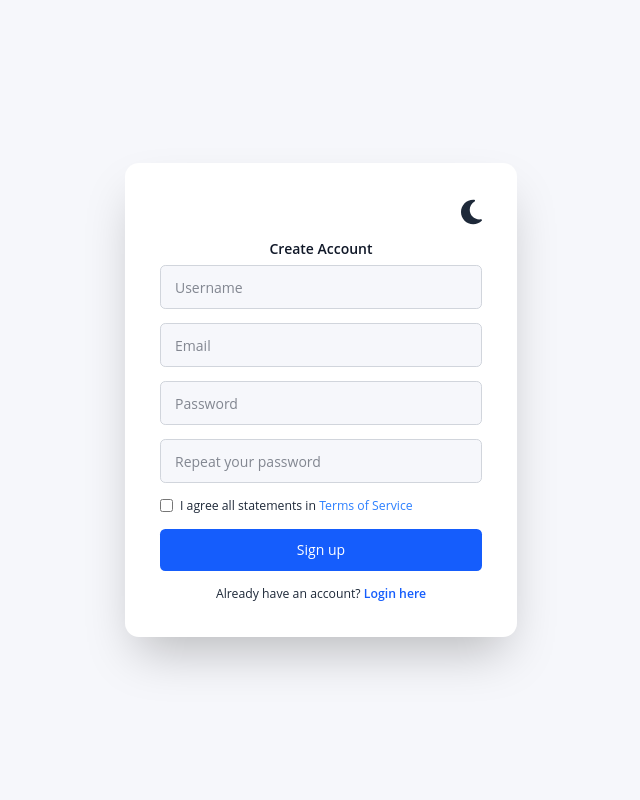
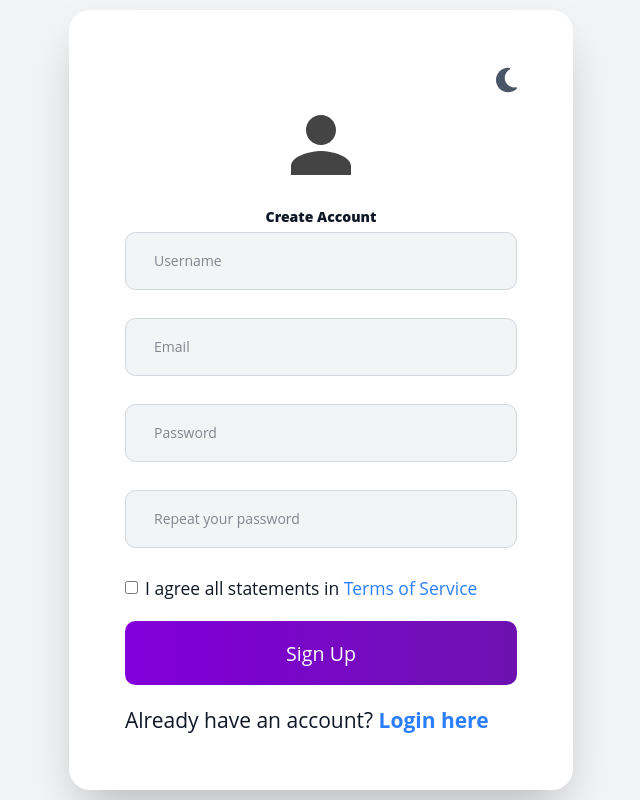
Before and after one commit to PhoenixMaster123/E-Commerce-Webshop, a React (Vite) app: page /register in a window 1280 px wide. Shown: the whole page, without its empty margins (319-959 px from the left). Built offline with nearby package versions, Linux system fonts and the light colour scheme; no server answers.

Commit message:
feat: update colors and animations

```diff
--- a/src/Pages/Main/Login/Login.tsx
+++ b/src/Pages/Main/Login/Login.tsx
@@ -109,15 +109,19 @@ const LoginPage: React.FC = () => {
               </Link>
             </div>
             <button
-                type="submit"
-                className="w-full py-5 rounded-xl bg-blue-600 text-2xl font-bold hover:bg-blue-700 transition"
-            >
+              type="submit"
+              style={{ fontSize: '1.4em' }}
+              className={`w-full py-5 rounded-xl font-bold transition-all duration-300
+                            bg-gradient-to-r from-purple-700 to-purple-800
+                            ${isDarkMode ? "text-white" : "text-white"} // Text white in both modes often works well with purple
+                            hover:from-purple-700 hover:to-purple-800 hover:shadow-lg`}
+              >
               Login
-            </button>
+          </button>
           </form>
           <div className="mt-10 text-2xl">
             Don't have an account?{" "}
-            <Link to="/register" className="text-blue-600 hover:underline font-bold">
+            <Link to="/register" className="text-blue-500 hover:underline font-bold">
               Register
             </Link>
           </div>
--- a/src/Pages/Main/Register/Register.tsx
+++ b/src/Pages/Main/Register/Register.tsx
@@ -1,104 +1,118 @@
-import React, { useState } from "react";
-import { NavLink } from "react-router-dom";
+import React, { useContext } from "react";
+import { Link } from "react-router-dom";
 import { faSun, faMoon } from "@fortawesome/free-solid-svg-icons";
 import { FontAwesomeIcon } from "@fortawesome/react-fontawesome";
+import { ThemeContext } from '../../../contexts/ThemeContext';
 
 const Register: React.FC = () => {
-  const [darkMode, setDarkMode] = useState(false);
+  const { isDarkMode, toggleTheme } = useContext(ThemeContext);
 
   return (
-      <div className={`${darkMode ? "bg-[#181a20] text-white" : "bg-[#f6f7fb] text-gray-900"} min-h-screen w-full flex items-center justify-center transition-colors duration-300`}>
-        <div className={`${darkMode ? "bg-[#23262f]" : "bg-white"} rounded-2xl shadow-2xl p-10 w-full max-w-md flex flex-col items-center transition-colors duration-300`}>
+      <div className={`${isDarkMode ? "bg-gray-900" : "bg-gray-100"} min-h-screen flex items-center justify-center transition-colors duration-300`}>
+        <div className={`${isDarkMode ? "bg-gray-800 text-gray-100" : "bg-white text-gray-900"} rounded-3xl shadow-2xl p-16 w-full max-w-xl flex flex-col items-center transition-colors duration-300`}>
           <button
               type="button"
-              onClick={() => setDarkMode((prev) => !prev)}
-              className={`${darkMode ? "text-white" : "text-gray-800"} self-end mb-4 text-2xl hover:text-blue-500 transition`}
+              className={`self-end mb-4 text-4xl ${isDarkMode ? "text-gray-100" : "text-gray-600"} hover:text-blue-500 transition-colors`}
+              onClick={toggleTheme}
           >
-            <FontAwesomeIcon icon={darkMode ? faSun : faMoon} size="2x" />
+            <FontAwesomeIcon icon={isDarkMode ? faSun : faMoon} size="2x" />
           </button>
 
-          <h1 className="text-3xl font-semibold mb-6 transition-colors duration-300">Create Account</h1>
+          <div className="mb-8">
+            <svg width="72" height="72" fill="none" viewBox="0 0 24 24">
+              <path
+                  fill={isDarkMode ? "#eee" : "#444"}
+                  d="M12 12c2.761 0 5-2.239 5-5s-2.239-5-5-5-5 2.239-5 5 2.239 5 5 5zm0 2c-3.314 0-10 1.657-10 5v3h20v-3c0-3.343-6.686-5-10-5z"
+              />
+            </svg>
+          </div>
+
+          <h1 className="text-4xl font-extrabold mb-10">Create Account</h1>
 
           <form className="w-full">
-            <div className="mb-4">
+            <div className="mb-8">
               <input
                   type="text"
                   placeholder="Username"
                   required
-                  className={`w-full px-4 py-3 rounded-md border text-base ${
-                      darkMode
-                          ? "bg-[#2b2e3c] text-white border-[#444857]"
-                          : "bg-[#f6f7fb] text-gray-900 border-gray-300"
+                  className={`w-full px-8 py-5 rounded-xl border text-2xl ${
+                      isDarkMode
+                          ? "bg-gray-700 border-gray-600 text-gray-100"
+                          : "bg-gray-100 border-gray-300 text-gray-900"
                   } focus:outline-none focus:ring-2 focus:ring-blue-500 transition-colors`}
               />
             </div>
 
-            <div className="mb-4">
+            <div className="mb-8">
               <input
                   type="email"
                   placeholder="Email"
                   required
-                  className={`w-full px-4 py-3 rounded-md border text-base ${
-                      darkMode
-                          ? "bg-[#2b2e3c] text-white border-[#444857]"
-                          : "bg-[#f6f7fb] text-gray-900 border-gray-300"
+                  className={`w-full px-8 py-5 rounded-xl border text-2xl ${
+                      isDarkMode
+                          ? "bg-gray-700 border-gray-600 text-gray-100"
+                          : "bg-gray-100 border-gray-300 text-gray-900"
                   } focus:outline-none focus:ring-2 focus:ring-blue-500 transition-colors`}
               />
             </div>
 
-            <div className="mb-4">
+            <div className="mb-8">
               <input
                   type="password"
                   placeholder="Password"
                   required
-                  className={`w-full px-4 py-3 rounded-md border text-base ${
-                      darkMode
-                          ? "bg-[#2b2e3c] text-white border-[#444857]"
-                          : "bg-[#f6f7fb] text-gray-900 border-gray-300"
+                  className={`w-full px-8 py-5 rounded-xl border text-2xl ${
+                      isDarkMode
+                          ? "bg-gray-700 border-gray-600 text-gray-100"
+                          : "bg-gray-100 border-gray-300 text-gray-900"
                   } focus:outline-none focus:ring-2 focus:ring-blue-500 transition-colors`}
               />
             </div>
 
-            <div className="mb-4">
+            <div className="mb-8">
               <input
                   type="password"
                   placeholder="Repeat your password"
                   required
-                  className={`w-full px-4 py-3 rounded-md border text-base ${
-                      darkMode
-                          ? "bg-[#2b2e3c] text-white border-[#444857]"
-                          : "bg-[#f6f7fb] text-gray-900 border-gray-300"
+                  className={`w-full px-8 py-5 rounded-xl border text-2xl ${
+                      isDarkMode
+                          ? "bg-gray-700 border-gray-600 text-gray-100"
+                          : "bg-gray-100 border-gray-300 text-gray-900"
                   } focus:outline-none focus:ring-2 focus:ring-blue-500 transition-colors`}
               />
             </div>
 
-            <div className={`mb-4 text-sm ${darkMode ? "text-gray-200" : "text-gray-800"}`}>
+            <div className={`flex items-center justify-between mb-6 text-xl`}>
               <label className="flex items-center">
                 <input type="checkbox" required className="mr-2 accent-blue-500" />
                 I agree all statements in&nbsp;
-                <a
-                    href="https://policies.google.com/terms?hl=en-US"
+                <Link
+                    to="https://policies.google.com/terms?hl=en-US"
                     target="_blank"
                     rel="noopener noreferrer"
                     className="text-blue-500 hover:underline"
                 >
                   Terms of Service
-                </a>
+                </Link>
               </label>
             </div>
 
             <button
                 type="submit"
-                className="w-full py-3 rounded-md bg-blue-600 text-white font-semibold text-base hover:bg-blue-700 transition-colors mb-4"
+                style={{ fontSize: '1.4em' }}
+                className={`w-full py-5 rounded-xl font-bold transition-all duration-300
+                            bg-gradient-to-r from-purple-700 to-purple-800
+                            ${isDarkMode ? "text-white" : "text-white"} // Text white in both modes often works well with purple
+                            hover:from-purple-700 hover:to-purple-800 hover:shadow-lg`}
             >
-              Sign up
+              Sign Up
             </button>
 
-            <div className={`text-sm text-center ${darkMode ? "text-gray-300" : "text-gray-800"}`}>
+            <div className="mt-6 text-2xl">
               Already have an account?{" "}
-              <NavLink to="/login" className="text-blue-600 font-semibold hover:underline">
+              <Link to="/login" className="text-blue-500 hover:underline font-bold">
                 Login here
-              </NavLink>
+              </Link>
             </div>
           </form>
         </div>
```
